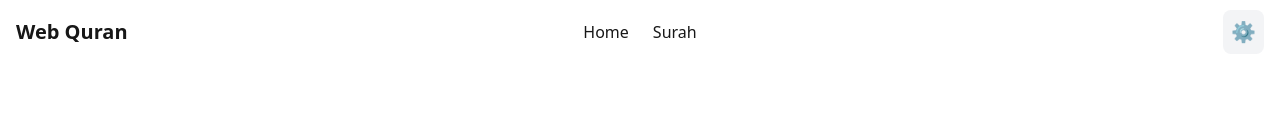
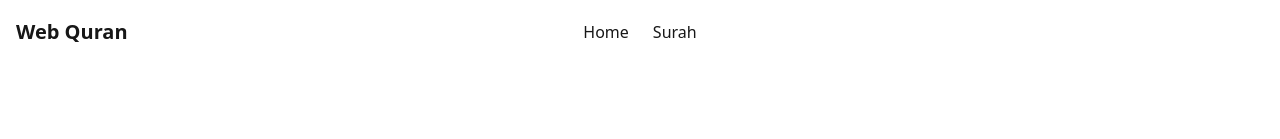
Before and after one commit to m-n-sakib-dev/web-quran, a Next.js app in the folder client/: page / in a window 1280 px wide. Shown: the top 139 px of the page. Built offline with nearby package versions, Linux system fonts and the light colour scheme.

Commit message:
navbar left icon added

```diff
--- a/client/src/components/Navbar.tsx
+++ b/client/src/components/Navbar.tsx
@@ -5,7 +5,7 @@ import SettingsSidebar from "@/components/SettingsSidebar";
 import { useEffect } from "react";
 
 export default function Navbar() {
-    const [isSidebarOpen, setSidebarOpen] = useState<boolean>(false);
+    const [isRightSidebarOpen, setRightSidebarOpen] = useState<boolean>(false);
     const [isLargeScreen, setIsLargeScreen] = useState<boolean>(false);
     useEffect(() => {
         setIsLargeScreen(window.innerWidth >= 1024);
@@ -25,9 +25,9 @@ export default function Navbar() {
                         <Link href="/surah" className="hover:text-green-600 transition-colors">Surah</Link>
                     </div>
 
-                    <div className="flex items-center">
+                    <div className="lg:hidden">
                         <button
-                            onClick={() => setSidebarOpen(true)}
+                            onClick={() => setRightSidebarOpen(true)}
                             className="bg-gray-100 hover:bg-gray-200 p-2 rounded-lg transition-all cursor-pointer text-xl"
                             title="Settings"
                         >
@@ -39,11 +39,11 @@ export default function Navbar() {
 
             {/* Settings Sidebar */}
             {!isLargeScreen && (<div
-                className={`fixed inset-y-0 right-0 w-72 shadow-2xl transform ${isSidebarOpen ? "translate-x-0" : "translate-x-full"
+                className={`fixed inset-y-0 right-0 w-72 shadow-2xl transform ${isRightSidebarOpen ? "translate-x-0" : "translate-x-full"
                     } transition-transform duration-300 ease-in-out p-6 z-50 bg-gray-300`}
             >
                 <SettingsSidebar
-                    onClose={() => setSidebarOpen(false)}
+                    onClose={() => setRightSidebarOpen(false)}
                 />
             </div>)}
         </>
```
